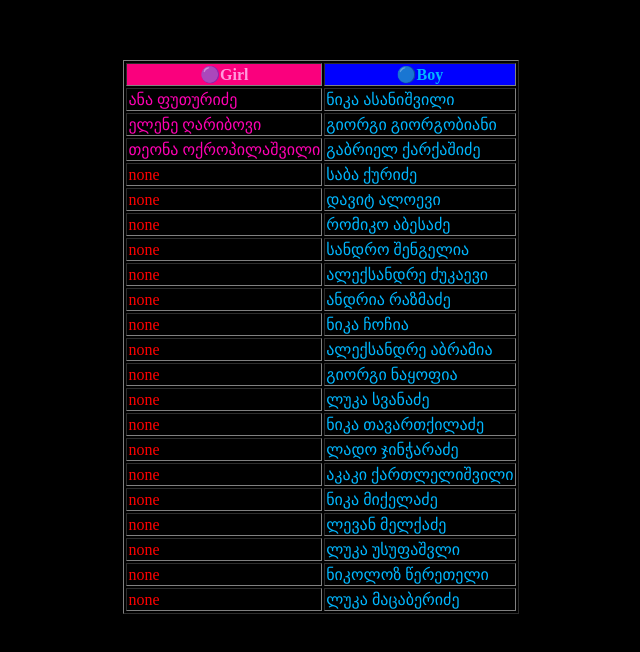
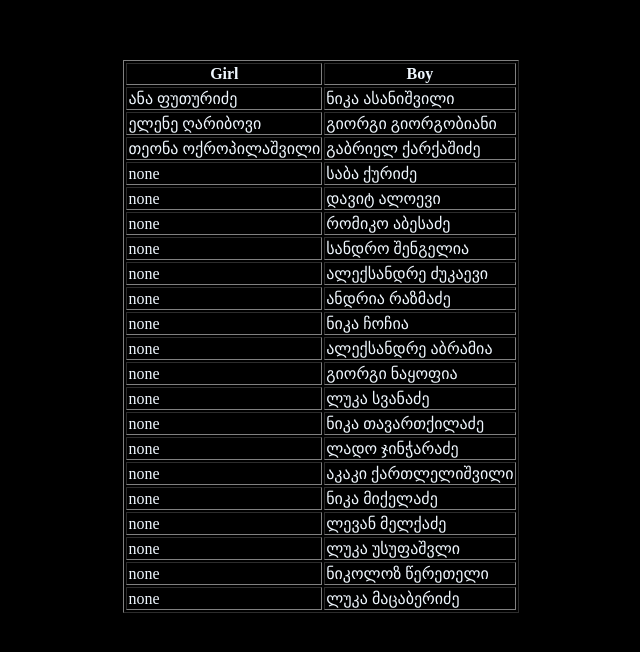
Before and after one commit to Nikushatavartkiladze13/GOA-homework01, a plain HTML site: page day_26/hoomework/hw.html in a window 1280 px wide. Shown: the part 140-792 px from the top of the page, without its empty margins (319-959 px from the left). Drawn offline with Linux system fonts and the light colour scheme.

Commit message:
second commit

```diff
--- a/day_26/hoomework/hw.html
+++ b/day_26/hoomework/hw.html
@@ -25,117 +25,117 @@
 
 
                    <tr>
-                     <th style="color: rgb(255, 155, 222); background-color: rgba(255, 0, 128, 0.979);" >🟣Girl</th>
-                     <th style="color: rgb(0, 183, 255); background-color: blue;">🔵Boy</th>
+                     <th >Girl</th>
+                     <th> Boy</th>
                    </tr>
 
                    <tr>
-                     <td style="color: rgb(255, 0, 179);">  ანა ფუთურიძე</td>
-                     <td style="color: rgb(0, 183, 255);">ნიკა ასანიშვილი</td>
+                     <td>  ანა ფუთურიძე</td>
+                     <td >ნიკა ასანიშვილი</td>
                    </tr>
 
                    <tr>
-                    <td style="color: rgb(255, 0, 179);">ელენე ღარიბოვი </td>
-                    <td style="color: rgb(0, 183, 255);">გიორგი გიორგობიანი</td>
+                    <td >ელენე ღარიბოვი </td>
+                    <td >გიორგი გიორგობიანი</td>
                    </tr>
 
 
                    <tr>
-                    <td style="color: rgb(255, 0, 179);"> თეონა ოქროპილაშვილი</td>
-                    <td style="color: rgb(0, 183, 255);">გაბრიელ ქარქაშიძე</td>
+                    <td > თეონა ოქროპილაშვილი</td>
+                    <td >გაბრიელ ქარქაშიძე</td>
                    </tr>
 
 
                    <tr>
-                    <td style="color: rgb(255, 0, 0);">none</td>
-                    <td style="color: rgb(0, 183, 255);">საბა ქურიძე </td>
+                    <td >none</td>
+                    <td>საბა ქურიძე </td>
                    </tr>
 
 
                    <tr>
-                    <td style="color: rgb(255, 0, 0);">none</td>
-                    <td style="color: rgb(0, 183, 255);"> დავიტ ალოევი</td>
+                    <td>none</td>
+                    <td> დავიტ ალოევი</td>
                    </tr>
 
                    <tr>
-                    <td style="color: rgb(255, 0, 0);">none</td>
-                    <td style="color: rgb(0, 183, 255);">რომიკო აბესაძე</td>
+                    <td >none</td>
+                    <td>რომიკო აბესაძე</td>
                    </tr>
 
                    <tr>
-                    <td style="color: rgb(255, 0, 0);">none</td>
-                    <td style="color: rgb(0, 183, 255);">სანდრო შენგელია </td>
+                    <td >none</td>
+                    <td>სანდრო შენგელია </td>
                    </tr>
 
                    <tr>
-                    <td style="color: rgb(255, 0, 0);">none</td>
-                    <td style="color: rgb(0, 183, 255);"> ალექსანდრე ძუკაევი</td>
+                    <td >none</td>
+                    <td> ალექსანდრე ძუკაევი</td>
                    </tr>
 
                    <tr>
-                    <td style="color: rgb(255, 0, 0);">none</td>
-                    <td style="color: rgb(0, 183, 255);"> ანდრია რაზმაძე </td>
+                    <td >none</td>
+                    <td>ანდრია რაზმაძე </td>
 
                    </tr>
 
                    <tr>
-                    <td style="color: rgb(255, 0, 0);">none</td>
-                    <td style="color: rgb(0, 183, 255);"> ნიკა ჩოჩია</td>
+                    <td >none</td>
+                    <td> ნიკა ჩოჩია</td>
                    </tr>
 
                    <tr>
-                    <td style="color: rgb(255, 0, 0);">none</td>
-                    <td style="color: rgb(0, 183, 255);"> ალექსანდრე აბრამია </td>
+                    <td >none</td>
+                    <td> ალექსანდრე აბრამია </td>
                    </tr>
 
                    <tr>
-                    <td style="color: rgb(255, 0, 0);">none</td>
-                    <td style="color: rgb(0, 183, 255);"> გიორგი ნაყოფია</td>
+                    <td >none</td>
+                    <td> გიორგი ნაყოფია</td>
                    </tr>
 
                    <tr>
-                    <td style="color: rgb(255, 0, 0);">none</td>
-                    <td style="color: rgb(0, 183, 255);"> ლუკა სვანაძე </td>
+                    <td >none</td>
+                    <td> ლუკა სვანაძე </td>
                    </tr>
 
                    <tr>
-                    <td style="color: rgb(255, 0, 0);">none</td>
-                    <td style="color: rgb(0, 183, 255);"> ნიკა თავართქილაძე</td>
+                    <td >none</td>
+                    <td> ნიკა თავართქილაძე</td>
                    </tr>
 
                    <tr>
-                    <td style="color: rgb(255, 0, 0);">none</td>
-                    <td style="color: rgb(0, 183, 255);"> ლადო ჯინჭარაძე </td>
+                    <td >none</td>
+                    <td > ლადო ჯინჭარაძე </td>
                    </tr>
 
                    <tr>
-                    <td style="color: rgb(255, 0, 0);">none</td>
-                    <td style="color: rgb(0, 183, 255);"> აკაკი ქართლელიშვილი</td>
+                    <td >none</td>
+                    <td > აკაკი ქართლელიშვილი</td>
                    </tr>
 
                    <tr>
-                    <td style="color: rgb(255, 0, 0);">none</td>
-                    <td style="color: rgb(0, 183, 255);">ნიკა მიქელაძე</td>
+                    <td >none</td>
+                    <td >ნიკა მიქელაძე</td>
                    </tr>
 
                    <tr>
-                    <td style="color: rgb(255, 0, 0);">none</td>
-                    <td style="color: rgb(0, 183, 255);"> ლევან მელქაძე</td>
-                   </tr>
+                    <td >none</td>
+                    <td> ლევან მელქაძე</td>
+                   </tr
 
                    <tr>
-                    <td style="color: rgb(255, 0, 0);">none</td>
-                    <td style="color: rgb(0, 183, 255);"> ლუკა უსუფაშვლი </td>
-                   </tr>
+                    <td >none</td>
+                    <td > ლუკა უსუფაშვლი </td>
+                   </tr
 
                    <tr>
-                    <td style="color: rgb(255, 0, 0);">none</td>
-                    <td style="color: rgb(0, 183, 255);"> ნიკოლოზ წერეთელი</td>
-                   </tr>
+                    <td >none</td>
+                    <td > ნიკოლოზ წერეთელი</td>
+                   </tr
 
                    <tr>
-                    <td style="color: rgb(255, 0, 0);">none</td>
-                    <td style="color: rgb(0, 183, 255);">ლუკა მაცაბერიძე </td>
+                    <td >none</td>
+                    <td>ლუკა მაცაბერიძე </td>
                    </tr>
                     </center>
                 </table>
```
Also changed, not shown: day_25/homework/homework.html (+2 -0 lines), day_25/homework/hw03.html (+2 -0 lines), 1 other file.
